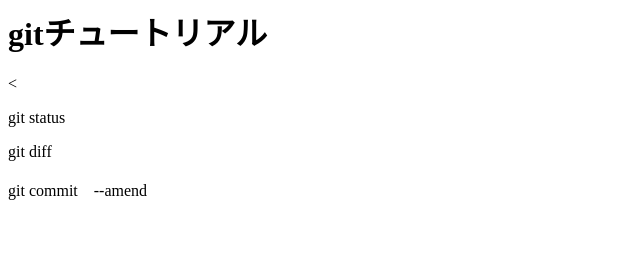
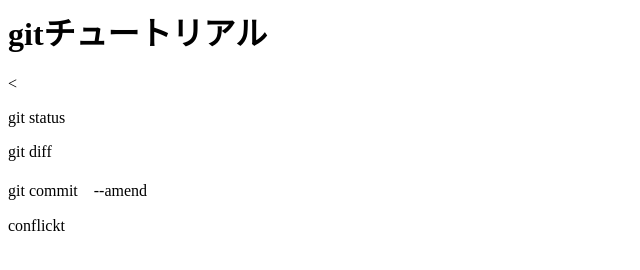
Before and after one commit to saitoyuki0925/git_tutorial, a plain HTML site: page index.html in a window 1280 px wide. Shown: the full height of the page, 0-640 px from the left. Drawn offline with Linux system fonts and the light colour scheme.

Commit message:
conflictを追記

```diff
--- a/index.html
+++ b/index.html
@@ -2,3 +2,4 @@
 <<p>git status</p>
 <p>git diff</p>
 <p>git commit　--amend</p>
+<p>conflickt</p>
```
